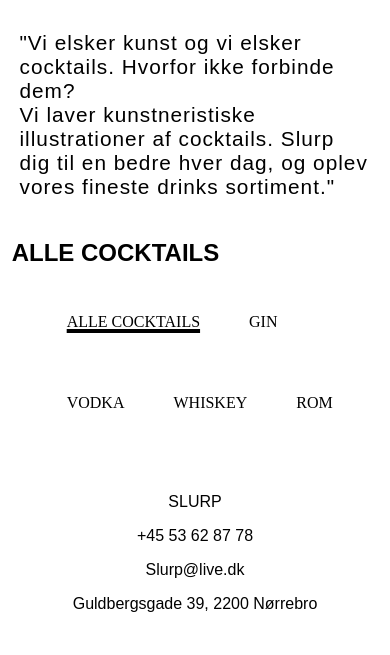
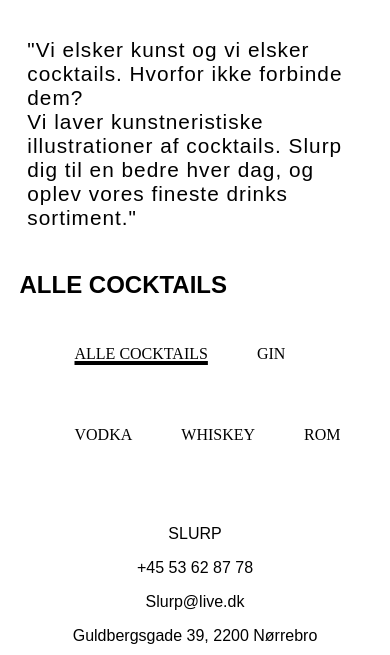
Before and after one commit to clar9309/slurp_tema7, a plain HTML site: page galleri.html in a window 390 px wide. Shown: the part 370-1025 px from the top of the page. Drawn offline with Linux system fonts and the light colour scheme; no server answers.

Commit message:
margin i mobile

```diff
--- a/galleri.css
+++ b/galleri.css
@@ -1,6 +1,3 @@
-body {
-  margin: 3vw;
-}
 
 article {
   padding: 1rem 2rem;
--- a/mutual.css
+++ b/mutual.css
@@ -1,3 +1,7 @@
+body {
+  margin: 5vw;
+}
+
 * {
   box-sizing: border-box;
 }
```
